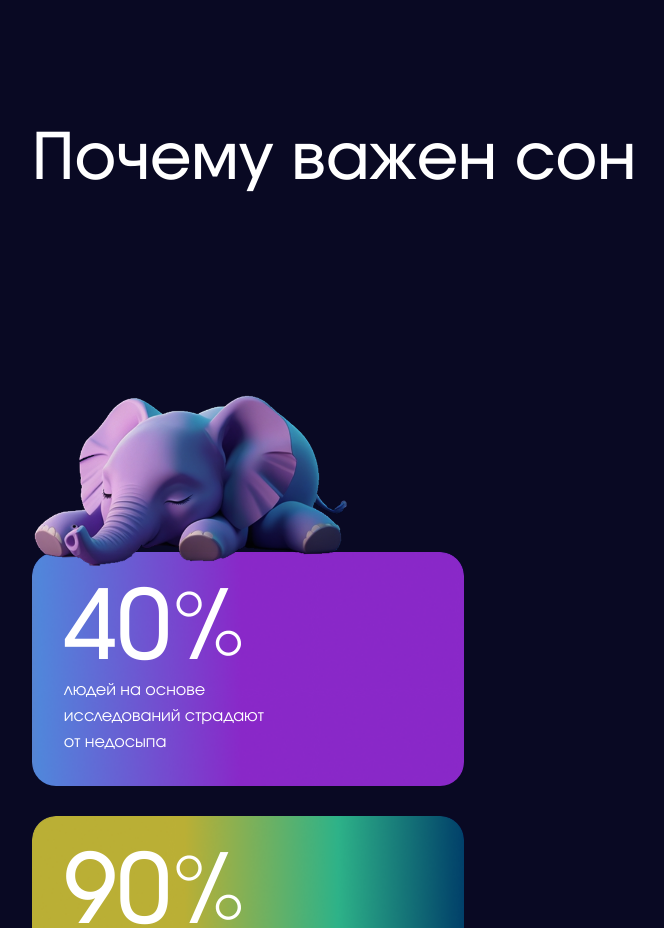
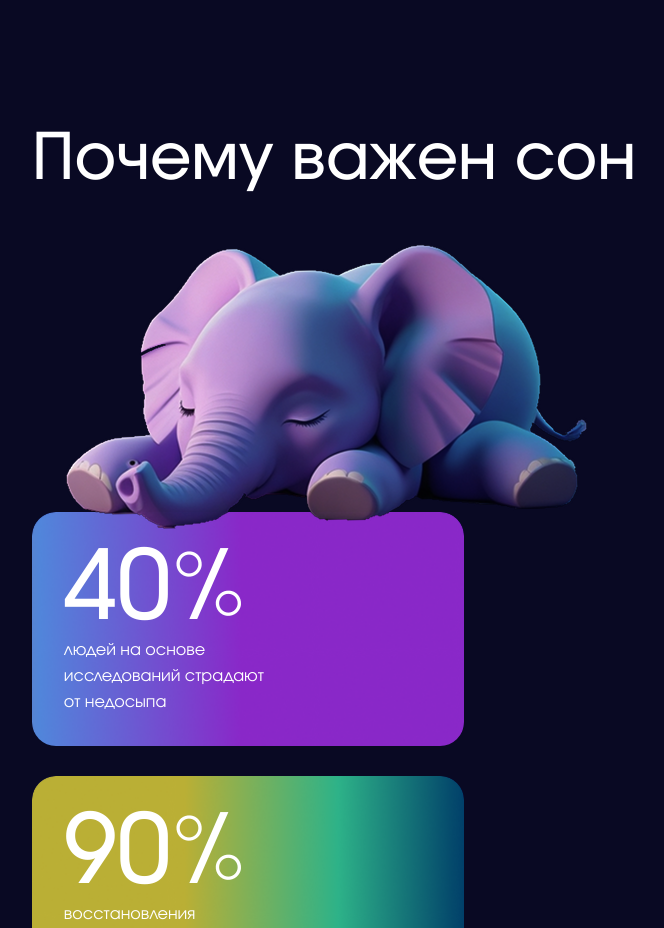
Before and after one commit to ons04nn/Module-3, a plain HTML site: page index.html in a window 1280 px wide. Shown: the part 1140-2068 px from the top of the page, without its empty margins (306-970 px from the left). Drawn offline with Linux system fonts and the light colour scheme; files whose address does not match are found by name.

Commit message:
Add files via upload

```diff
--- a/index.html
+++ b/index.html
@@ -60,8 +60,10 @@
     <div class="container">
     <div class="column-slon ">
 
-    <h2>Почему важен сон</h2>
-    <div class="slon"><img src="./src/assets/images/Animals/slon.png" alt="slon"></div>
+        <div class="slon-wrap">
+            <h2>Почему важен сон</h2>
+            <div class="slon"><img src="./src/assets/images/Animals/slon.png" alt="slon"></div>
+        </div>
 
      <div class="stats">
 
--- a/styles.css
+++ b/styles.css
@@ -308,15 +308,22 @@ align-items: flex-start
     height: 1px;
 }
 
+.slon-wrap {
+    display: flex;
+    justify-content: space-between;
+    align-items: center;
+    margin-bottom: -110px;
+}
+
 .slon {
-
-    overflow:hidden;
+    position: relative;
+    /* overflow:hidden;
     position: absolute;
     top: 1378px;
     left: 50%;
-    transform: translate(-50%, -50%); /* Центрирует */
-    margin-left: 300px; /* Смещение вправо */
-    margin-top: -120px; /* Смещение вверх */
+    transform: translate(-50%, -50%);
+    margin-left: 300px;
+    margin-top: -120px; */
   }
 
 
@@ -1146,12 +1153,22 @@ background-size: cover;
         margin-top: 0px;
     }
 
+    .slon-wrap {
+        flex-direction: column;
+        align-items: start;
+        margin-bottom: -40px;
+    }
+
+    .slon img {
+        width: 100%;
+    }
+
     .slon {
-        position: relative;
+        /* position: relative;
         margin: 0;
         left: -135px;
         top: 100px;
-        transform: scale(0.6);
+        transform: scale(0.6); */
   }
 
 
```
